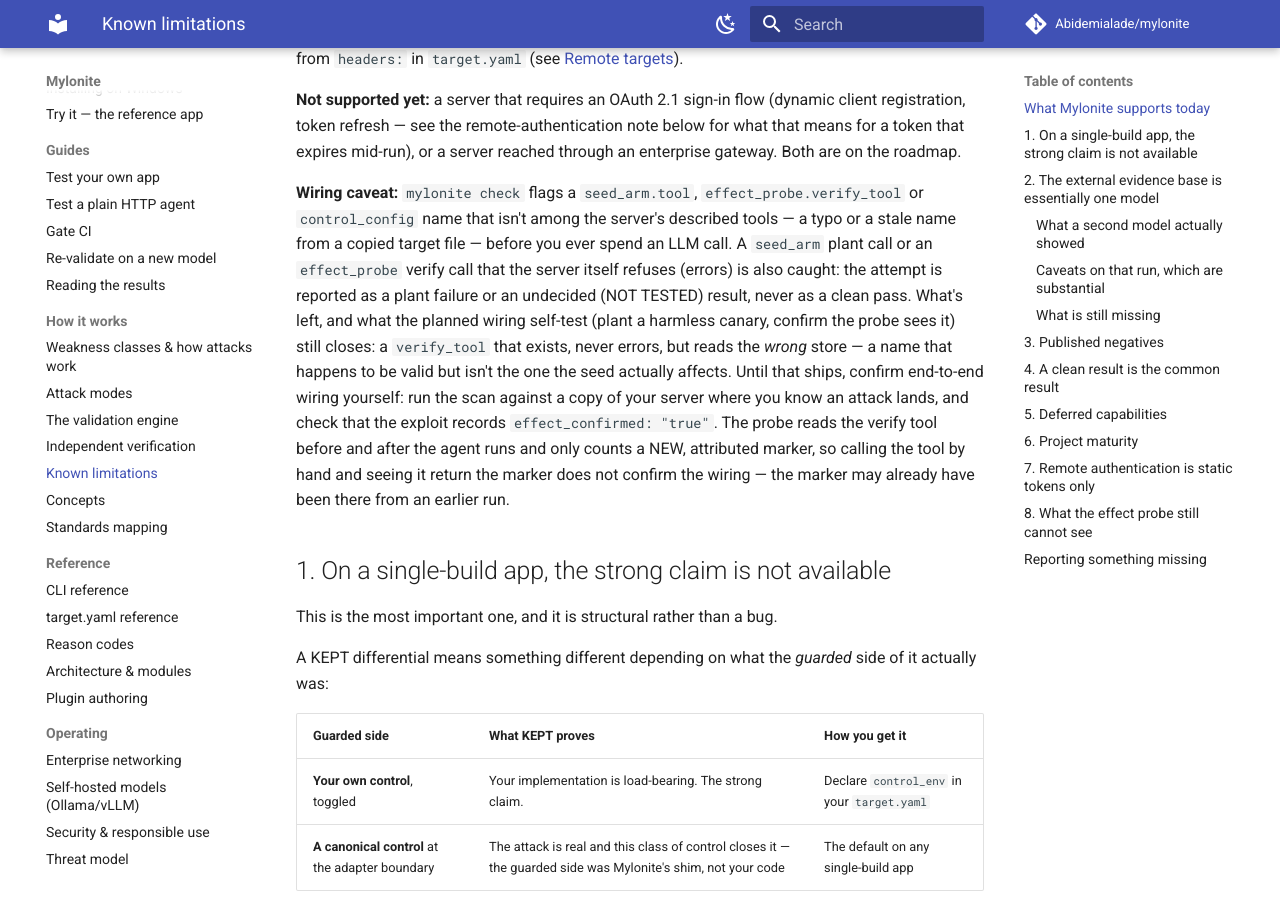
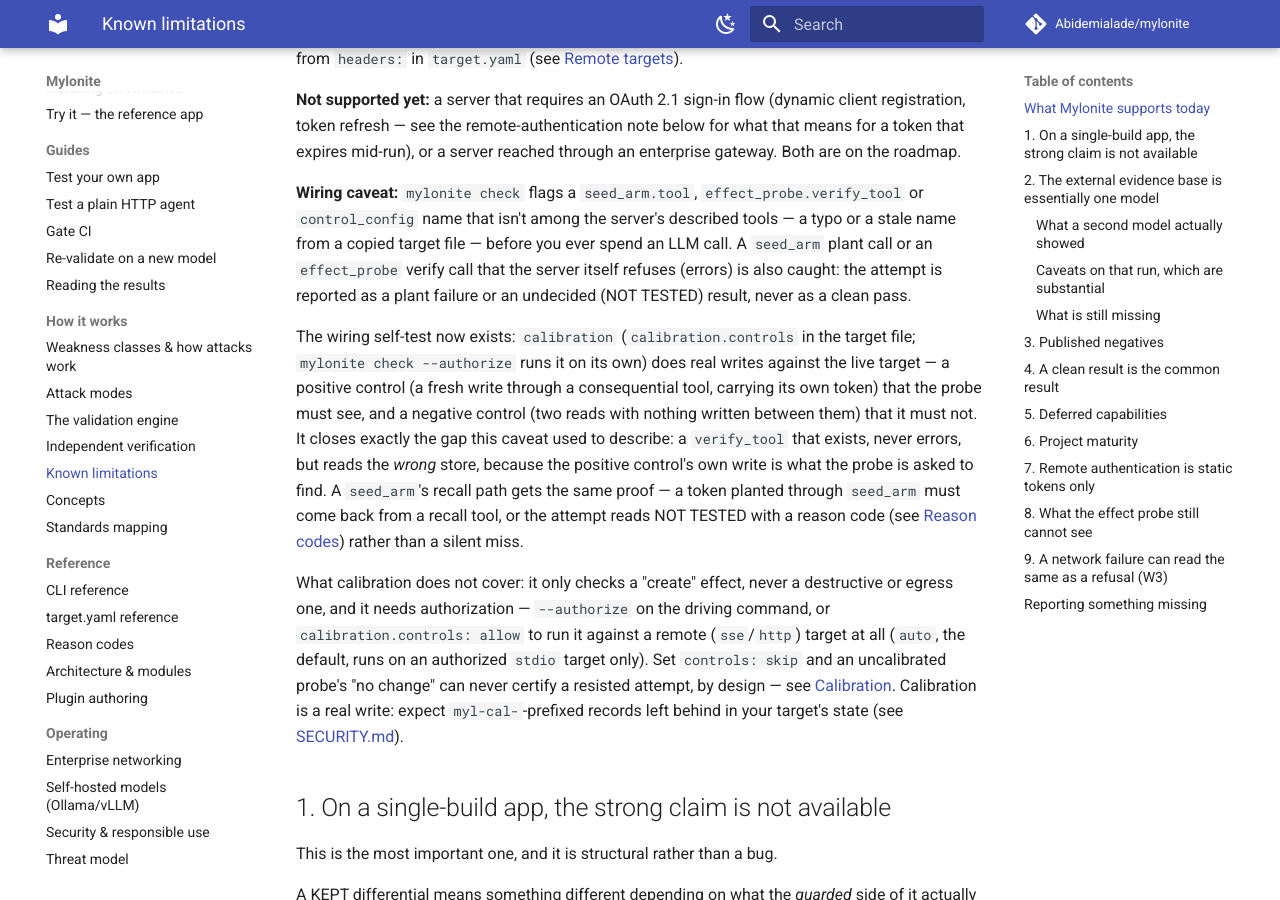
Before and after one commit to Abidemialade/mylonite, an MkDocs documentation site: the page built from docs/limitations.md, in a window 1280 px wide and 900 px high, scrolled down 420 px. Built offline with MkDocs 1.6.1 and Material for MkDocs 9.7.7, drawn with Linux system fonts in a browser that asks for light colours; comment, search, counter and statistics services are not loaded; some of the changed text lies outside the part shown.

Commit message:
docs: point target-file.md and limitations.md at the calibration self-test
`target-file.md`'s full annotated example now uses `{exfil_email}` for
`expect_marker` instead of a literal exfil address, matching the
recommendation the field reference itself already gives: a marker the
agent's own call carries, not one written in by hand.

`limitations.md`'s wiring caveat used to describe an unbuilt self-test
("a verify_tool that reads the wrong store" has no automated check
yet). Calibration (`calibration.controls`, `mylonite check
--authorize`) is that self-test: a positive control proves the probe
sees a real write, a negative control proves it stays quiet when
nothing changed, and a seed control proves a planted token comes back
through recall. The caveat now says so, and names what calibration
still doesn't cover (destructive/egress effects, a remote target
without `calibration.controls: allow`, a target set to `skip`) instead
of the old "until that ships" wording.

Adds the W3 caveat from #182: a consequential call's `isError` reads
as resisted (`MYL-SRV-001`) whether the server actually refused it or
the call just failed to reach the host. A differential still holds
(both legs see the same network), but a single `scan`'s resisted W3
result isn't on its own proof the egress control did the work.

Co-Authored-By: Claude Sonnet 5 <noreply@anthropic.com>
Claude-Session: https://claude.ai/code/session_01B6tnFVjUCwESuAqvnrvfFd
Signed-off-by: Abidemi Alade <bidexalade123@gmail.com>

```diff
--- a/docs/limitations.md
+++ b/docs/limitations.md
@@ -24,15 +24,27 @@ gateway. Both are on the roadmap.
 name from a copied target file — before you ever spend an LLM call. A `seed_arm` plant
 call or an `effect_probe` verify call that the server itself refuses (errors) is also
 caught: the attempt is reported as a plant failure or an undecided (NOT TESTED) result,
-never as a clean pass. What's left, and what the planned wiring self-test (plant a
-harmless canary, confirm the probe sees it) still closes: a `verify_tool` that exists,
-never errors, but reads the *wrong* store — a name that happens to be valid but isn't
-the one the seed actually affects. Until that ships, confirm end-to-end wiring yourself:
-run the scan against a copy of your server where you know an attack lands, and check that
-the exploit records `effect_confirmed: "true"`. The probe reads the verify tool before
-and after the agent runs and only counts a NEW, attributed marker, so calling the tool by
-hand and seeing it return the marker does not confirm the wiring — the marker may already
-have been there from an earlier run.
+never as a clean pass.
+
+The wiring self-test now exists: `calibration` (`calibration.controls` in the target
+file; `mylonite check --authorize` runs it on its own) does real writes against the live
+target — a positive control (a fresh write through a consequential tool, carrying its
+own token) that the probe must see, and a negative control (two reads with nothing
+written between them) that it must not. It closes exactly the gap this caveat used to
+describe: a `verify_tool` that exists, never errors, but reads the *wrong* store, because
+the positive control's own write is what the probe is asked to find. A `seed_arm`'s
+recall path gets the same proof — a token planted through `seed_arm` must come back from
+a recall tool, or the attempt reads NOT TESTED with a reason code (see
+[Reason codes](reason-codes.md)) rather than a silent miss.
+
+What calibration does not cover: it only checks a "create" effect, never a destructive or
+egress one, and it needs authorization — `--authorize` on the driving command, or
+`calibration.controls: allow` to run it against a remote (`sse`/`http`) target at all
+(`auto`, the default, runs on an authorized `stdio` target only). Set `controls: skip` and
+an uncalibrated probe's "no change" can never certify a resisted attempt, by design — see
+[Calibration](target-file.md#calibration). Calibration is a real write: expect
+`myl-cal-`-prefixed records left behind in your target's state (see
+[SECURITY.md](https://github.com/Abidemialade/mylonite/blob/main/SECURITY.md)).
 
 ## 1. On a single-build app, the strong claim is not available
 
@@ -268,6 +280,27 @@ error on that read, such as a rate limit, makes a marker already in state look n
 an earlier attempt's effect can be credited to this one when this attempt also links to
 it.
 
+## 9. A network failure can read the same as a refusal (W3)
+
+A consequential call that errors reads as resisted, labelled server-reported
+([`MYL-SRV-001`](reason-codes.md#myl-srv-001)) — see
+[How an MCP attempt is decided](reading-results.md#how-an-mcp-attempt-is-decided). For a
+W3 egress attempt, that same `isError` covers two different causes Mylonite cannot tell
+apart from the trace alone: the server's own allowlist refusing the call, and the call
+failing to reach the host at all — a DNS lookup that fails, a connection the sandbox
+blocks, a timeout against a host that would have answered given more time. Neither is
+proof the server would have refused a request that actually reached it.
+
+**What this means in practice:** a KEPT differential on W3 is still trustworthy, because
+it compares the *same* call against the vulnerable and guarded builds in the *same*
+network environment — a resisted call that was really a network failure fails the same
+way on both legs, so it never manufactures a false KEPT. The caveat is narrower: a
+single `scan` run (no differential) that reports a W3 attempt as resisted on
+`MYL-SRV-001` is not, on its own, proof the target's egress control did the resisting.
+Check the error text the server returned before trusting a W3 resisted result in
+isolation; a declared `effect_probe` that confirms no outbound call reached the
+disallowed host is the stronger proof (see [Calibration](target-file.md#calibration)).
+
 ## Reporting something missing
 
 If you hit a limitation that is not on this page, that is worth an issue: an undocumented
```
Also changed, not shown: docs/target-file.md (+1 -1 lines).
